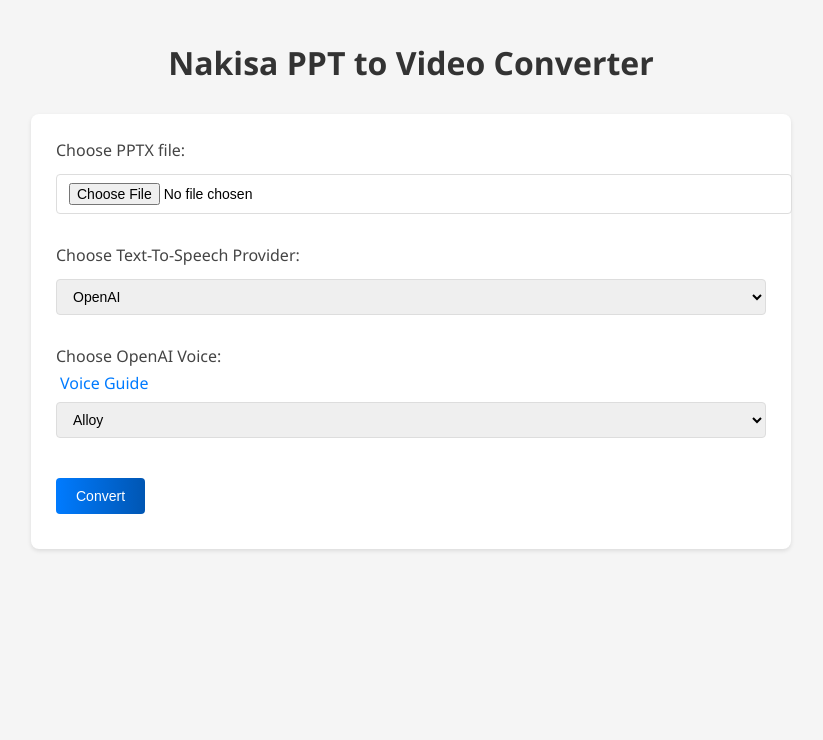
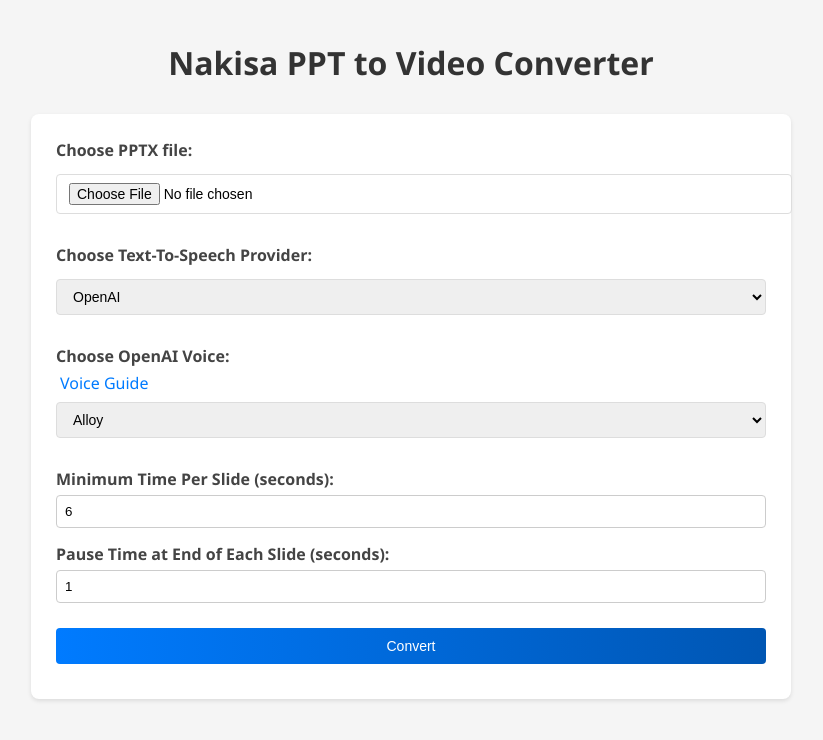
Before and after one commit to milanster/pptvideo, a Flask app: page / in a window 1280 px wide. Shown: the top 740 px of the page, without its empty margins (229-1052 px from the left). Run offline with Flask 3, Linux system fonts and the light colour scheme.

Commit message:
time management

```diff
--- a/app.py
+++ b/app.py
@@ -28,10 +28,24 @@
         provider = request.form['tts_provider']
         accent = request.form['accent']
         openai_voice = request.form['voice']
+        min_time_per_slide = int(request.form['min_time_per_slide'])
+        pause_time_at_end = int(request.form['pause_time_at_end'])
+
         file_path = os.path.join('uploads', file.filename)
         file.save(file_path)
         output_video = 'output_video.mp4'
-        convert_ppt_to_video(openai_client=openai_client, ppt_path=file_path, output_dir=output_dir, output_video=output_video, provider=provider, language=language, accent=accent, openai_voice=openai_voice)
+        convert_ppt_to_video(
+            openai_client=openai_client,
+            ppt_path=file_path,
+            output_dir=output_dir,
+            output_video=output_video,
+            provider=provider,
+            language=language,
+            accent=accent,
+            openai_voice=openai_voice,
+            min_time_per_slide=min_time_per_slide,
+            pause_time_at_end=pause_time_at_end
+        )
         return send_file(output_dir + "/" + output_video, as_attachment=True)
     return 'Invalid file type'
 
--- a/ppt_to_video.py
+++ b/ppt_to_video.py
@@ -40,7 +40,7 @@
             except Exception as e:
                 print(f"Warning: Could not remove directory {directory}: {e}")
 
-def convert_ppt_to_video(openai_client, ppt_path, output_dir="output", output_video="output.mp4", provider="google", language='en', accent='com', openai_voice='alloy'):
+def convert_ppt_to_video(openai_client, ppt_path, output_dir="output", output_video="output.mp4", provider="google", language='en', accent='com', openai_voice='alloy', min_time_per_slide=6, pause_time_at_end=1):
     try:
         clips = []
         # Create temp directories
@@ -98,6 +98,14 @@
                 audio_clip = None
                 duration = 5  # Default duration if no notes
 
+            # Ensure minimum time per slide
+            if min_time_per_slide > 0:
+                duration = max(duration, min_time_per_slide)
+
+            # Add pause at end if needed
+            if pause_time_at_end > 0:
+                duration += pause_time_at_end
+
             # Create video clip
             image_clip = ImageClip(slide_image_path).set_duration(duration)
             if audio_clip:
--- a/static/css/style.css
+++ b/static/css/style.css
@@ -40,10 +40,10 @@
 }
 
 label {
-    font-weight: 500;
-    color: #444;
     display: block;
     margin-bottom: 5px;
+    font-weight: bold;
+    color: #444;
 }
 
 button, input[type="submit"] {
@@ -56,7 +56,7 @@
     font-size: 14px;
     transition: all 0.3s ease;
     margin: 10px 0;
-    width: auto;
+    width: 100%;
 }
 
 button:hover, input[type="submit"]:hover {
@@ -101,3 +101,29 @@
 .form-submit:hover {
     background: linear-gradient(to right, #218838, #1e7e34);
 }
+
+.form-group {
+    margin-bottom: 15px;
+}
+
+input[type="number"] {
+    width: 100%;
+    padding: 8px;
+    box-sizing: border-box;
+    border: 1px solid #ccc;
+    border-radius: 4px;
+}
+
+input[type="submit"] {
+    width: 100%;
+    padding: 10px;
+    background-color: #4CAF50;
+    color: white;
+    border: none;
+    border-radius: 4px;
+    cursor: pointer;
+}
+
+input[type="submit"]:hover {
+    background-color: #45a049;
+}
--- a/templates/index.html
+++ b/templates/index.html
@@ -56,6 +56,15 @@
             </select><br><br>
         </div>
 
+        <div class="form-group">
+            <label for="min_time_per_slide">Minimum Time Per Slide (seconds):</label>
+            <input type="number" id="min_time_per_slide" name="min_time_per_slide" value="6" min="1" required>
+        </div>
+        <div class="form-group">
+            <label for="pause_time_at_end">Pause Time at End of Each Slide (seconds):</label>
+            <input type="number" id="pause_time_at_end" name="pause_time_at_end" value="1" min="0" required>
+        </div>
+
         <input type="submit" value="Convert">
     </form>
 
```
